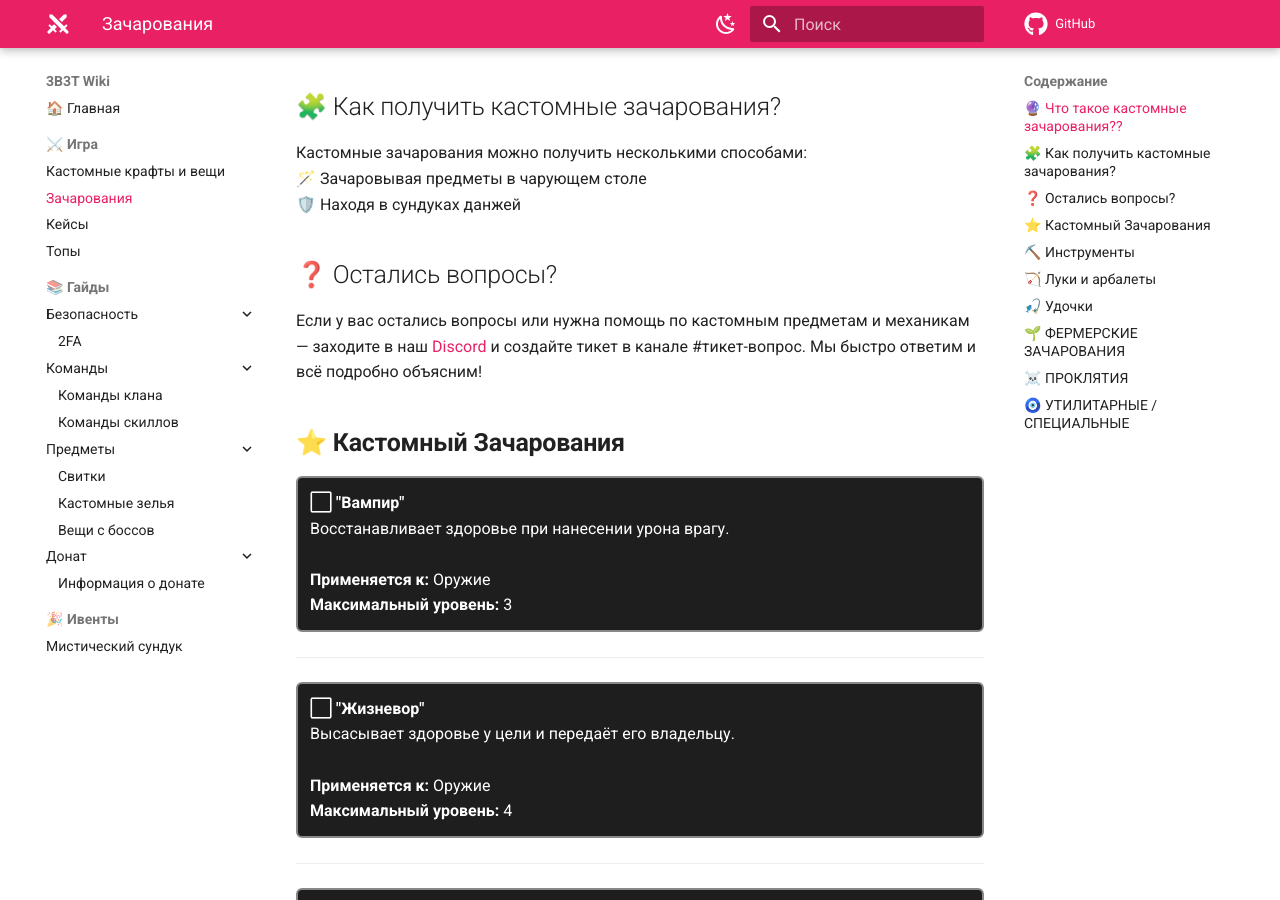
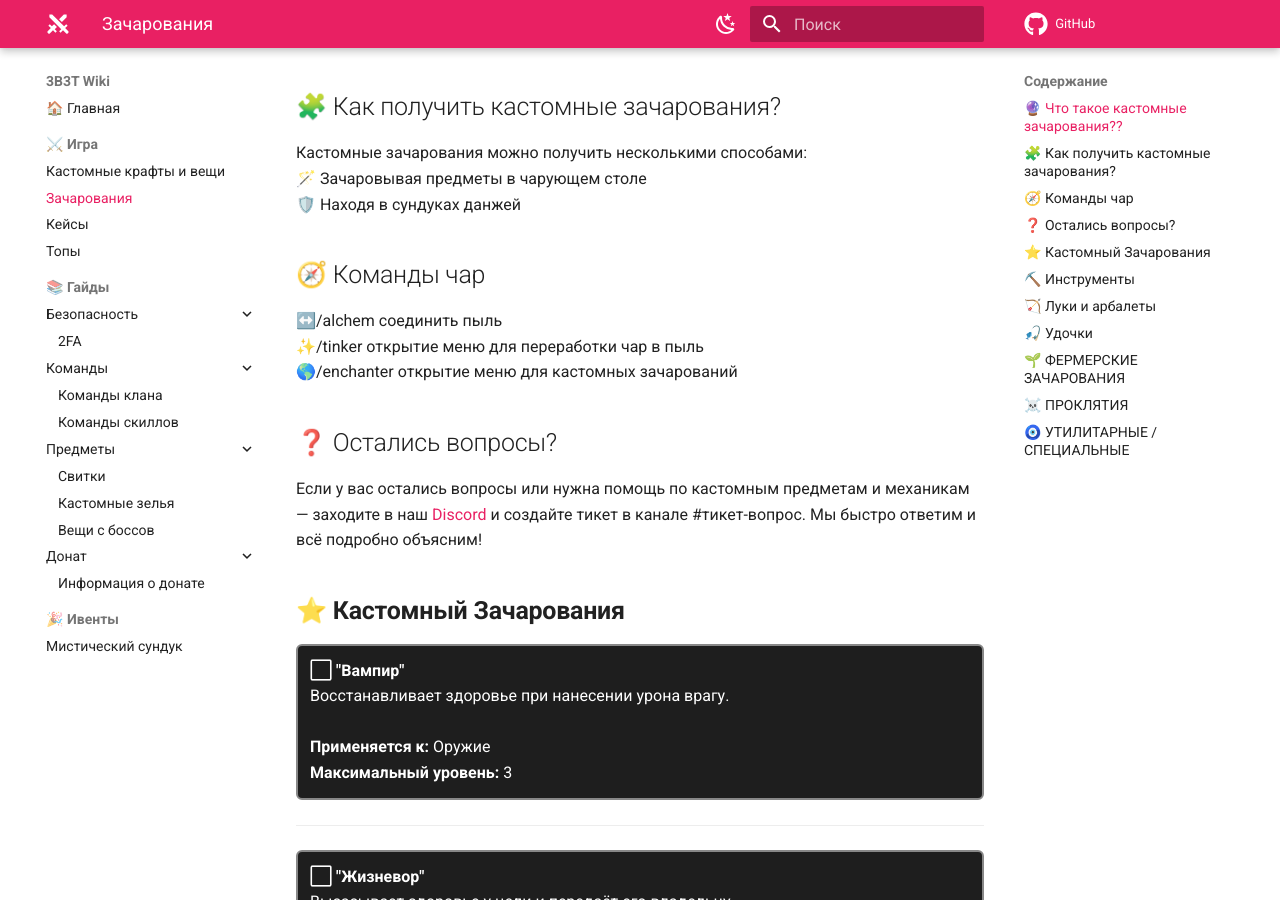
Before and after one commit to 3B3TServer/Docs, an MkDocs documentation site: the page built from docs/enchantments.md, in a window 1280 px wide and 900 px high, scrolled down 402 px. Built offline with MkDocs 1.6.1 and Material for MkDocs 9.7.7, drawn with Linux system fonts in a browser that asks for light colours; comment, search, counter and statistics services are not loaded.

Commit message:
ъ
Добавлены команды для чар в документацию.

```diff
--- a/docs/enchantments.md
+++ b/docs/enchantments.md
@@ -17,6 +17,11 @@
 Кастомные зачарования можно получить несколькими способами:<br>
 🪄 Зачаровывая предметы в чарующем столе<br>
 🛡️ Находя в сундуках данжей<br>
+
+## 🧭 Команды чар
+↔️/alchem соединить пыль<br>
+✨️/tinker открытие меню для переработки чар в пыль<br>
+🌎/enchanter открытие меню для кастомных зачарований<br>
 
 ## ❓ Остались вопросы?
 
```
